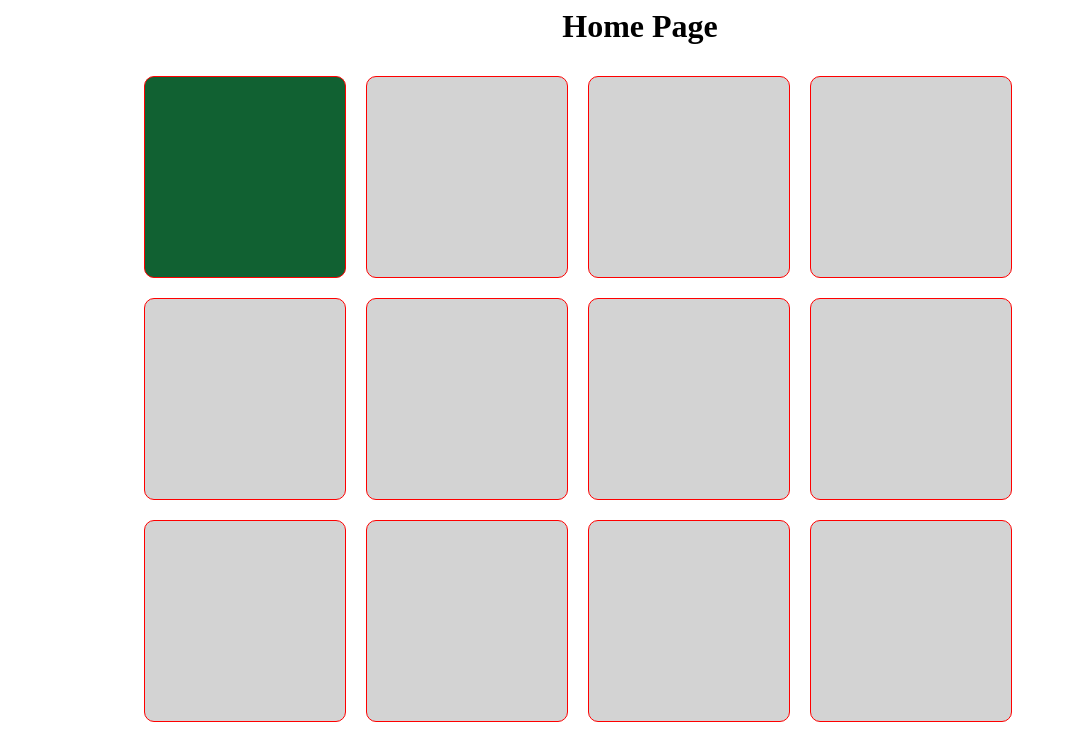
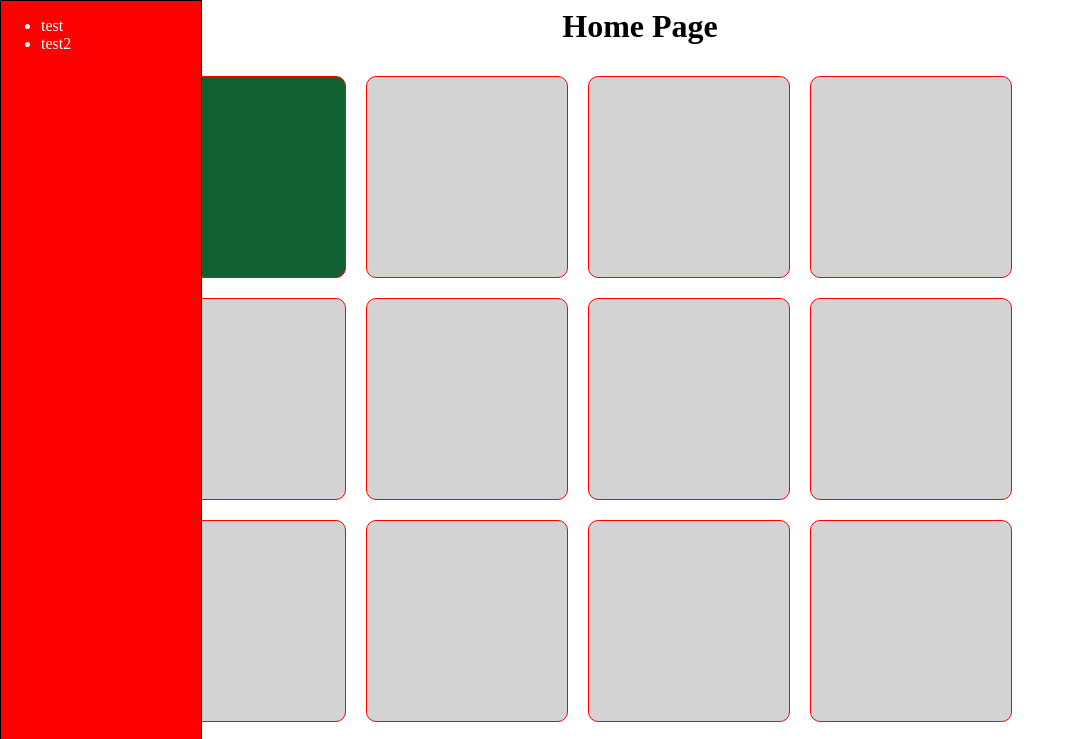
Before and after one commit to Digikid13/home-screen, a plain HTML site: page index.html in a window 1280 px wide. Both pictures are taken after a click on the element 245 px from the left and 177 px from the top of the page. Shown: the top 739 px of the page, without its empty margins (0-1074 px from the left). Drawn offline with nearby package versions, Linux system fonts and the light colour scheme.

Commit message:
added sliding sidebar

```diff
--- a/app.js
+++ b/app.js
@@ -1,13 +1,15 @@
 //create functions that make the api calls, show the selections of tiles when clicking on an empty div, bring up a side bar with all the tiles that may or may not move the page over
 var tileApp = {
   init: function() {
+    //$('#sidebar').hide();
     $('.tile').on('click', function() {
+      $('#sidebar').animate({'left': '0px'}, 100);
       tileApp.update.apply(this);
     });
   },
   update: function() {
     $el = $(this);
-    if ($el.hasClass('empty')){
+    if ($el.hasClass('empty')) {
       var randomColor = '' + Math.round(Math.random()*6) + Math.round(Math.random()*6) + Math.round(Math.random()*6) + Math.round(Math.random()*6) + Math.round(Math.random()*6) + Math.round(Math.random()*6);
 
       $el.removeClass('empty');
--- a/index.html
+++ b/index.html
@@ -18,10 +18,25 @@
         width: 80%;
         margin: 0 auto;
       }
+      #sidebar {
+        width: 200px;
+        height: 100%;
+        position: absolute;
+        background: red;
+        left: -200px;
+        top: 0px;
+        color: white;
+        border: 1px solid black;
+      }
     </style>
   </head>
   <body>
-    <div id="sidebar"></div>
+    <div id="sidebar">
+      <ul>
+        <li>test</li>
+        <li>test2</li>
+      </ul>
+    </div>
     <div id="body">
       <h1 align="center">Home Page</h1>
       <div id="container">
```
